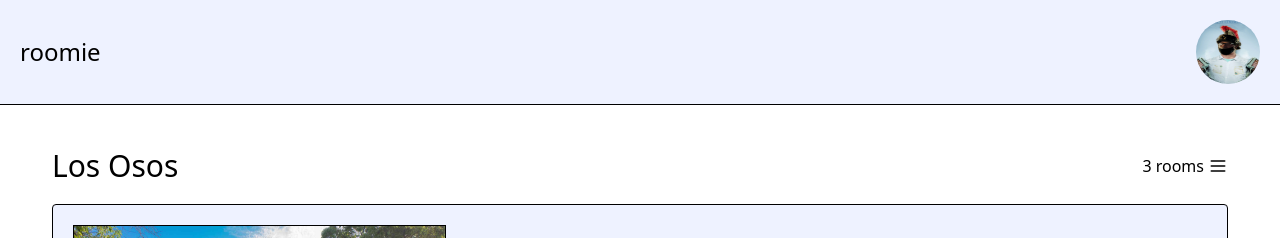
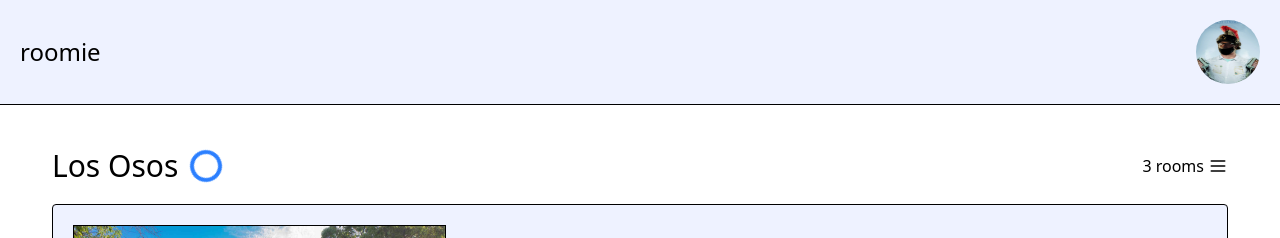
Before and after one commit to peterryan12/roomie, a React (Vite) app: page / in a window 1280 px wide. Shown: the top 238 px of the page. Built offline with nearby package versions, Linux system fonts and the light colour scheme.

Commit message:
Add spinner

```diff
--- a/src/App.css
+++ b/src/App.css
@@ -29,6 +29,9 @@ body.dark-mode #prof-overview-2 {
   background-color: darkseagreen;
 }
 
+#spinner {
+  animation: spin 1s linear infinite;
+}
 
 body.dark-mode #prof-dropdown, #listing-dropdown {
   background-color: burlywood;
--- a/src/components/FilterHeading.jsx
+++ b/src/components/FilterHeading.jsx
@@ -13,7 +13,10 @@ export const FilterHeading = (props) => {
     }
 
     return <div className="flex justify-between mt-5">
+        <div className="flex gap-3 items-center ">
         <h1 className="text-3xl">{userCity}</h1>
+  <div class="w-8 h-8 border-4 border-t-4 border-blue-500 border-solid rounded-full animate-spin" id="spinner"></div>
+  </div>
         <div className="flex items-center gap-1 relative">
         <div>{props.roomCount ? props.roomCount : 1} rooms</div>
         <button onClick={props.toggleDropdown}> <Menu size={20} /></button>
```
